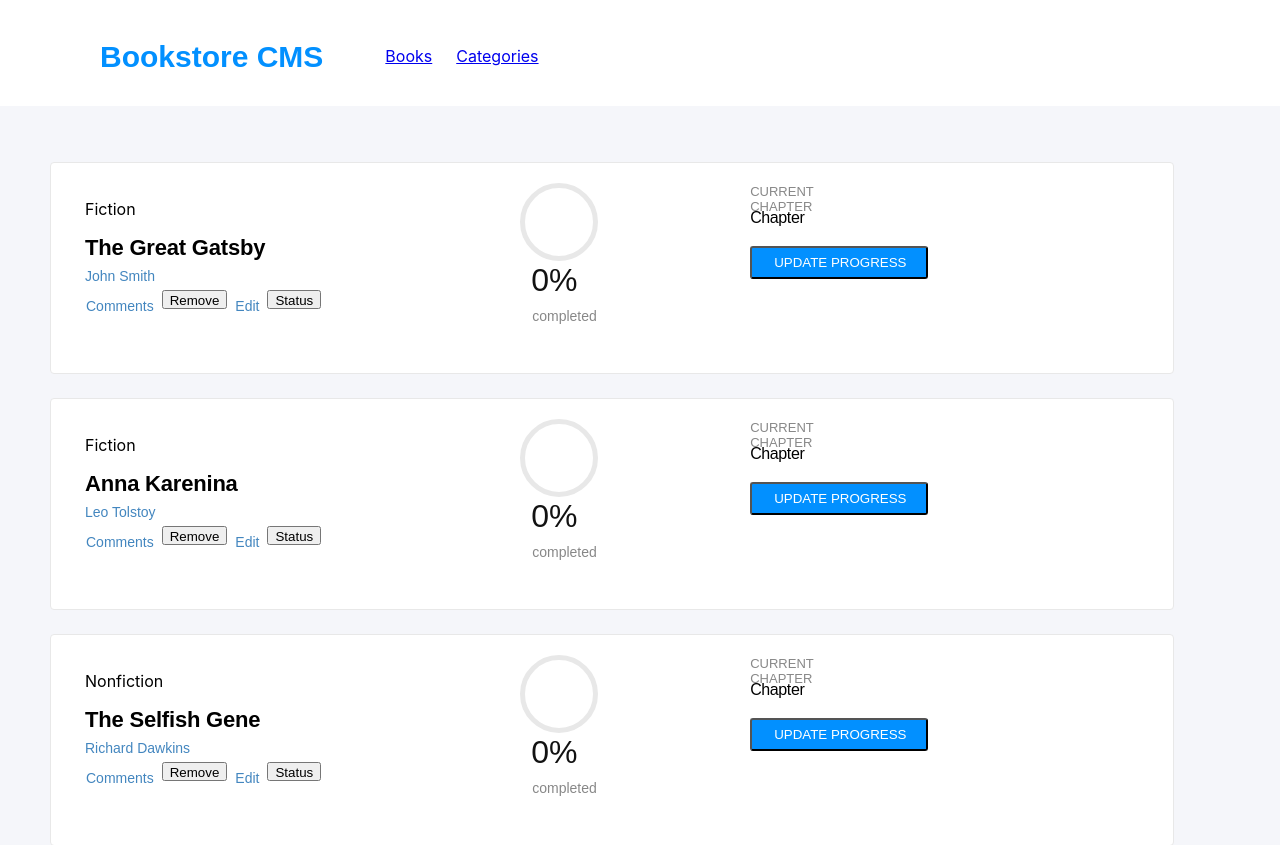
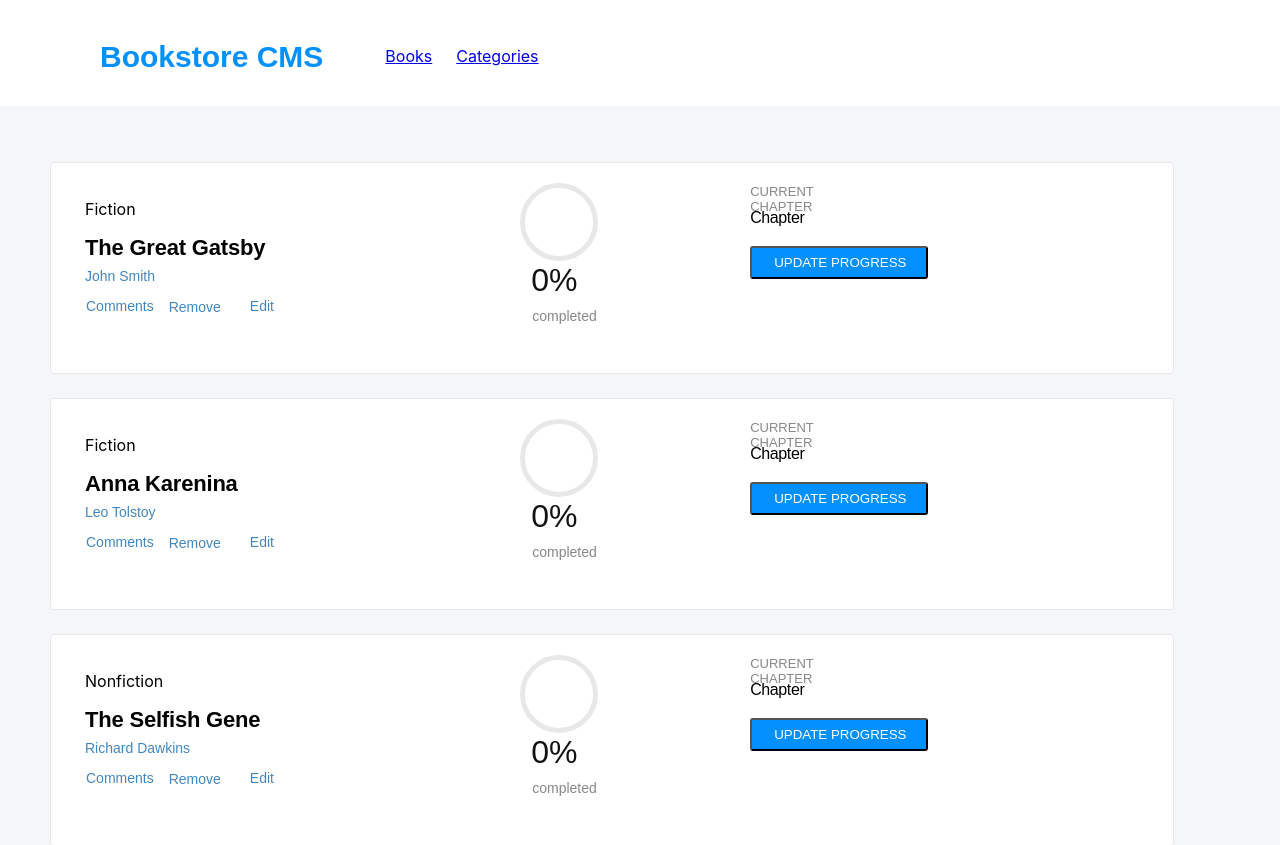
Before and after one commit to flemton/bookstore, a React (Create React App) app: page / in a window 1280 px wide. Shown: the top 845 px of the page. Built offline with nearby package versions, Linux system fonts and the light colour scheme; no server answers.

Commit message:
Remove unwanted 'status' button from Book.js

```diff
--- a/src/components/Book.js
+++ b/src/components/Book.js
@@ -21,9 +21,8 @@ const Books = () => {
             <p className="author">{book.author}</p>
             <ul className="book-action">
               <li>Comments</li>
-              <button type="button" id={book.key} onClick={() => dispatch(removeBook(book.key))}>Remove</button>
+              <li><button type="button" id={book.key} onClick={() => dispatch(removeBook(book.key))}>Remove</button></li>
               <li>Edit</li>
-              <button type="button" className="status-btn">Status</button>
             </ul>
           </div>
           <div>
```
